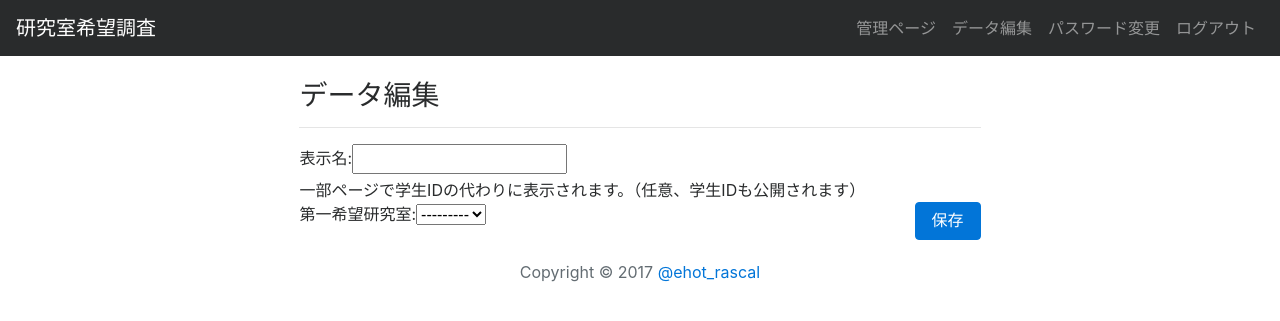
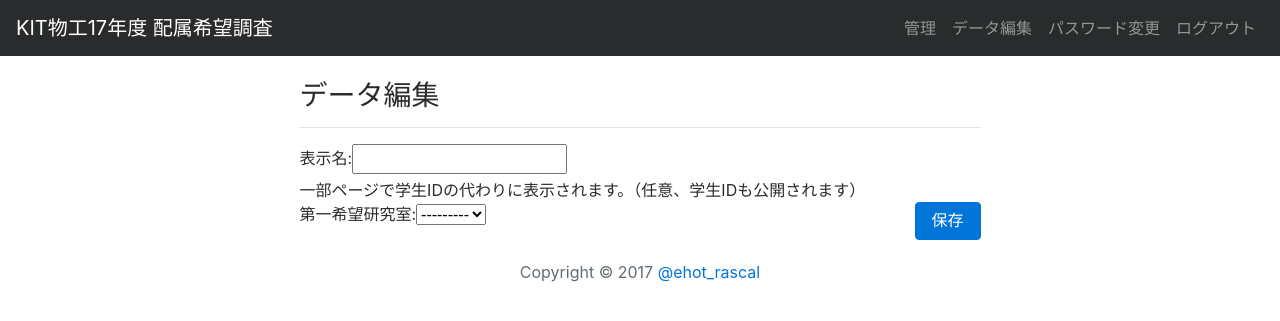
Before and after one commit to pddg/lab_questionnaire, a Django app: page /profile/ in a window 1280 px wide. Shown: the top 321 px of the page. Run offline with Django 3.2, Linux system fonts and the light colour scheme; the visitor is signed in with stand-in values (Sample User, id 1); data that the repository does not hold is empty; some libraries are stand-ins or nearby versions.

Commit message:
edit templates

```diff
--- a/src/lab_questionnaire/templates/accounts/login.html
+++ b/src/lab_questionnaire/templates/accounts/login.html
@@ -1,6 +1,6 @@
 {% extends 'base.html' %}
 {% load bootstrap %}
-{% block title %}研究室希望調査 - ログイン{% endblock %}
+{% block title %} - ログイン{% endblock %}
 {% block content %}
     <div class="row">
         <div class="col-sm-8 offset-sm-2">
--- a/src/lab_questionnaire/templates/accounts/logout.html
+++ b/src/lab_questionnaire/templates/accounts/logout.html
@@ -1,6 +1,6 @@
 {% extends 'base.html' %}
 {% load bootstrap %}
-{% block title %}研究室希望調査 - プロフィール編集{% endblock %}
+{% block title %} - プロフィール編集{% endblock %}
 {% block content %}
     <div class="row">
         <div class="col-sm-8 offset-sm-2">
--- a/src/lab_questionnaire/templates/accounts/password_change.html
+++ b/src/lab_questionnaire/templates/accounts/password_change.html
@@ -1,6 +1,6 @@
 {% extends 'base.html' %}
 {% load bootstrap %}
-{% block title %}研究室希望調査 - パスワード変更{% endblock %}
+{% block title %} - パスワード変更{% endblock %}
 {% block content %}
     <div class="row">
         <div class="col-sm-8 offset-sm-2">
--- a/src/lab_questionnaire/templates/accounts/password_change_done.html
+++ b/src/lab_questionnaire/templates/accounts/password_change_done.html
@@ -1,6 +1,6 @@
 {% extends 'base.html' %}
 {% load bootstrap %}
-{% block title %}研究室希望調査 - パスワード変更{% endblock %}
+{% block title %} - パスワード変更{% endblock %}
 {% block content %}
     <div class="row">
         <div class="col-sm-8 offset-sm-2">
--- a/src/lab_questionnaire/templates/accounts/password_reset.html
+++ b/src/lab_questionnaire/templates/accounts/password_reset.html
@@ -1,6 +1,6 @@
 {% extends 'base.html' %}
 {% load bootstrap %}
-{% block title %}研究室希望調査 - パスワード変更{% endblock %}
+{% block title %} - パスワード変更{% endblock %}
 {% block content %}
     <div class="row">
         <div class="col-sm-8 offset-sm-2">
--- a/src/lab_questionnaire/templates/accounts/password_reset_complete.html
+++ b/src/lab_questionnaire/templates/accounts/password_reset_complete.html
@@ -1,6 +1,6 @@
 {% extends 'base.html' %}
 {% load bootstrap %}
-{% block title %}研究室希望調査 - パスワード変更{% endblock %}
+{% block title %} - パスワード変更{% endblock %}
 {% block content %}
     <div class="row">
         <div class="col-sm-8 offset-sm-2">
--- a/src/lab_questionnaire/templates/accounts/password_reset_confirm.html
+++ b/src/lab_questionnaire/templates/accounts/password_reset_confirm.html
@@ -1,6 +1,6 @@
 {% extends 'base.html' %}
 {% load bootstrap %}
-{% block title %}研究室希望調査 - パスワード変更{% endblock %}
+{% block title %} - パスワード変更{% endblock %}
 {% block content %}
     <div class="row">
         <div class="col-sm-8 offset-sm-2">
--- a/src/lab_questionnaire/templates/accounts/password_reset_done.html
+++ b/src/lab_questionnaire/templates/accounts/password_reset_done.html
@@ -1,6 +1,6 @@
 {% extends 'base.html' %}
 {% load bootstrap %}
-{% block title %}研究室希望調査 - パスワード変更{% endblock %}
+{% block title %} - パスワード変更{% endblock %}
 {% block content %}
     <div class="row">
         <div class="col-sm-8 offset-sm-2">
--- a/src/lab_questionnaire/templates/accounts/register.html
+++ b/src/lab_questionnaire/templates/accounts/register.html
@@ -1,6 +1,6 @@
 {% extends 'base.html' %}
 {% load bootstrap %}
-{% block title %}研究室希望調査 - ユーザ登録{% endblock %}
+{% block title %} - ユーザ登録{% endblock %}
 {% block content %}
     <div class="row">
         <div class="col-sm-8 offset-sm-2">
--- a/src/lab_questionnaire/templates/accounts/register_complete.html
+++ b/src/lab_questionnaire/templates/accounts/register_complete.html
@@ -1,6 +1,6 @@
 {% extends 'base.html' %}
 {% load bootstrap %}
-{% block title %}研究室希望調査 - ユーザ登録完了{% endblock %}
+{% block title %} - ユーザ登録完了{% endblock %}
 {% block content %}
     <div class="row">
         <div class="col-sm-8 offset-sm-2">
--- a/src/lab_questionnaire/templates/accounts/register_done.html
+++ b/src/lab_questionnaire/templates/accounts/register_done.html
@@ -1,6 +1,6 @@
 {% extends 'base.html' %}
 {% load bootstrap %}
-{% block title %}研究室希望調査 - ユーザ登録完了{% endblock %}
+{% block title %} - ユーザ登録完了{% endblock %}
 {% block content %}
     <div class="row">
         <div class="col-sm-8 offset-sm-2">
--- a/src/lab_questionnaire/templates/base.html
+++ b/src/lab_questionnaire/templates/base.html
@@ -3,7 +3,7 @@
 <head>
     <meta charset="UTF-8">
     <meta name="viewport" content="width=device-width, initial-scale=1.0">
-    <title>{% block title %}{% endblock %}</title>
+    <title>KIT物工17年度 配属希望調査{% block title %}{% endblock %}</title>
     <link rel="stylesheet" href="https://maxcdn.bootstrapcdn.com/bootstrap/4.0.0-alpha.6/css/bootstrap.min.css"
           integrity="sha384-rwoIResjU2yc3z8GV/NPeZWAv56rSmLldC3R/AZzGRnGxQQKnKkoFVhFQhNUwEyJ"
           crossorigin="anonymous">
@@ -16,7 +16,7 @@
             aria-label="Toggle navigation">
         <span class="navbar-toggler-icon"></span>
     </button>
-    <a class="navbar-brand" href="{% url 'top_page' %}">研究室希望調査</a>
+    <a class="navbar-brand" href="{% url 'top_page' %}">KIT物工17年度 配属希望調査</a>
     <div class="collapse navbar-collapse" id="navbarAction">
         <ul class="navbar-nav ml-auto">
             {% if user.is_authenticated %}
@@ -25,7 +25,7 @@
                 </li>
                 {% if user.is_staff %}
                     <li class="nav-item">
-                        <a class="nav-link" href="{% url 'admin:index' %}">管理ページ</a>
+                        <a class="nav-link" href="{% url 'admin:index' %}">管理</a>
                     </li>
                 {% endif %}
                 <li class="nav-item">
--- a/src/lab_questionnaire/templates/questionnaire/edit_profile.html
+++ b/src/lab_questionnaire/templates/questionnaire/edit_profile.html
@@ -1,6 +1,6 @@
 {% extends 'base.html' %}
 {% load bootstrap %}
-{% block title %}研究室希望調査 - プロフィール編集{% endblock %}
+{% block title %} - プロフィール編集{% endblock %}
 {% block content %}
     <div class="row">
         <div class="col-sm-8 offset-sm-2">
--- a/src/lab_questionnaire/templates/questionnaire/top_page_base.html
+++ b/src/lab_questionnaire/templates/questionnaire/top_page_base.html
@@ -1,5 +1,4 @@
 {% extends 'base.html' %}
-{% block title %}研究室希望調査{% endblock %}
 {% block content %}
     <div class="row">
         {% if user.is_authenticated %}
```
